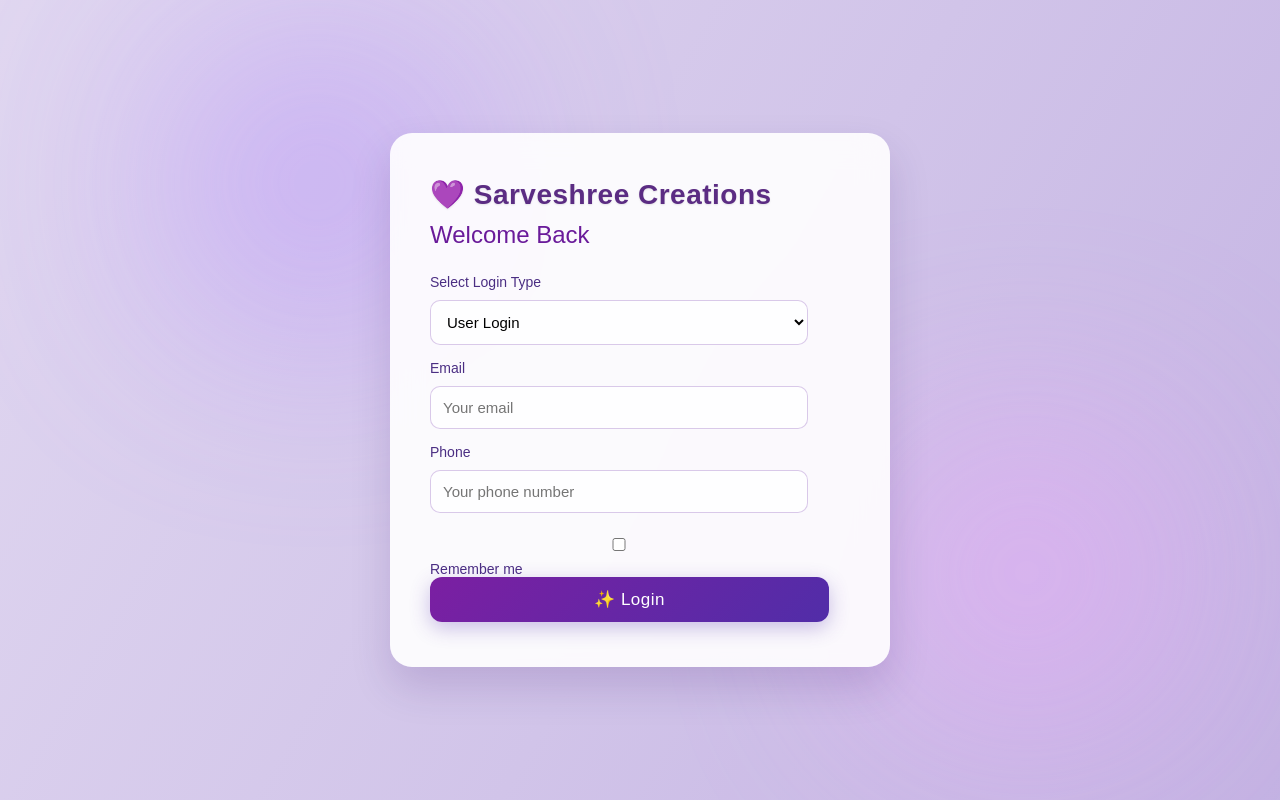
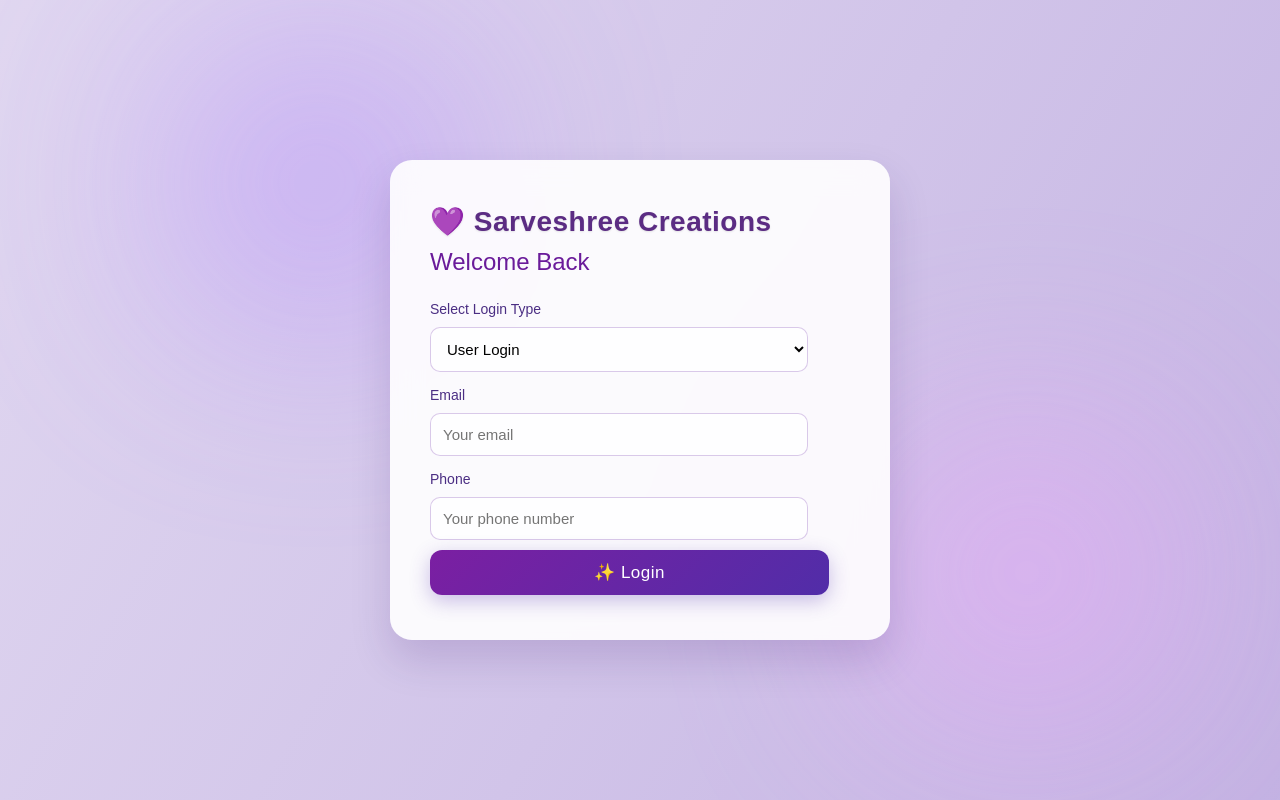
Before and after one commit to sejalchourey13/Sarveshree, a Flask app: page /login in a window 1280 px wide. Run offline with Flask 3, Linux system fonts and the light colour scheme.

Commit message:
Updated home page UI

```diff
--- a/templates/login.html
+++ b/templates/login.html
@@ -198,9 +198,6 @@
         <input type="password" id="admin-password" name="password" placeholder="Admin password">
 
       </div>
-      <label><input type="checkbox" name="remember"> Remember me</label>
-
-
 
       <button type="submit">✨ Login</button>
     </form>
```
